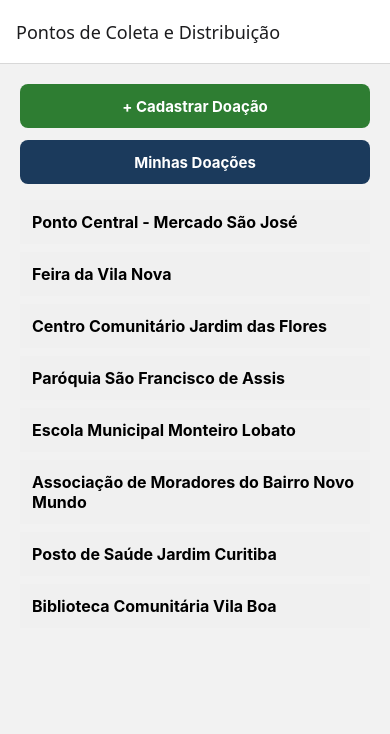
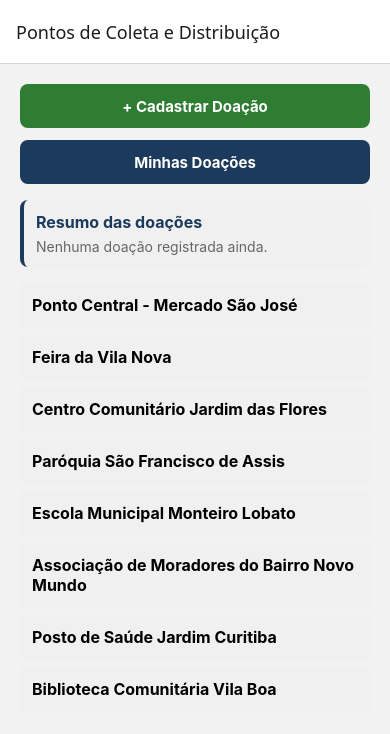
Before and after one commit to SaraOliveira-404/instituto-mao-amiga, a React Native app: screen /ListaPontos in a window 390 px wide. Shown: the top 734 px of the page. Built offline with nearby package versions, Linux system fonts and the light colour scheme.

Commit message:
Resumo com totais por tipo, refs #13

```diff
--- a/src/componentes/ItemDoacao.tsx
+++ b/src/componentes/ItemDoacao.tsx
@@ -1,3 +1,5 @@
+// Card de doação, usado em MinhasDoacoes(clicavel) e DetalheDoacao(não clicavel) por isso está em um aquivo separado para não precisar repetir o código
+
 import { memo } from 'react';
 import { Text, TouchableOpacity, StyleSheet } from 'react-native';
 import type { Doacao } from '../tipos';
--- /dev/null
+++ b/src/componentes/ResumoDoacoes.tsx
@@ -0,0 +1,82 @@
+// Issue #13: mostra o total de doações e a quantidade somada por tipo de item
+
+import { View, Text, StyleSheet } from 'react-native';
+import type { Doacao } from '../tipos';
+
+type Props = {
+  doacoes: Doacao[];
+  titulo?: string;
+};
+
+type TotalTipo = { tipo: string; quantidade: number; doacoes: number };
+
+// Escolhe singular ou plural: (1, 'doação', 'doações') -> 'doação'
+function plural(n: number, singular: string, pluralTxt: string) {
+  return n === 1 ? singular : pluralTxt;
+}
+
+// Agrupa as doações por tipo, soma as quantidades e ordena da maior para a menor
+function calcularTotais(doacoes: Doacao[]): TotalTipo[] {
+  const porTipo: Record<string, TotalTipo> = {};
+
+  for (const d of doacoes) {
+    const atual = porTipo[d.tipoItem] ?? { tipo: d.tipoItem, quantidade: 0, doacoes: 0 };
+    atual.quantidade += Number(d.quantidade) || 0;
+    atual.doacoes += 1;
+    porTipo[d.tipoItem] = atual;
+  }
+
+  // ordem do maior para o menor
+  return Object.values(porTipo).sort(
+    (a, b) => b.quantidade - a.quantidade || a.tipo.localeCompare(b.tipo, 'pt-BR')
+  );
+}
+
+export function ResumoDoacoes({ doacoes, titulo = 'Resumo das doações' }: Props) {
+  // Calculado a cada renderização
+  const totais = calcularTotais(doacoes);
+  const totalUnidades = totais.reduce((soma, t) => soma + t.quantidade, 0);
+
+  return (
+    <View style={styles.caixa}>
+      <Text style={styles.titulo}>{titulo}</Text>
+
+      {/* Issue #13: estado vazio, sem doações a tela não quebra */}
+      {doacoes.length === 0 ? (
+        <Text style={styles.vazio}>Nenhuma doação registrada ainda.</Text>
+      ) : (
+        <>
+          <Text style={styles.total}>
+            Total: {doacoes.length} {plural(doacoes.length, 'doação', 'doações')} ·{' '}
+            {totalUnidades} {plural(totalUnidades, 'unidade', 'unidades')}
+          </Text>
+
+          {/* Uma linha por tipo, ex: "Roupas: 15 unidades em 3 doações" */}
+          {totais.map((t) => (
+            <Text key={t.tipo} style={styles.linha}>
+              <Text style={styles.tipo}>{t.tipo}: </Text>
+              {t.quantidade} {plural(t.quantidade, 'unidade', 'unidades')} em {t.doacoes}{' '}
+              {plural(t.doacoes, 'doação', 'doações')}
+            </Text>
+          ))}
+        </>
+      )}
+    </View>
+  );
+}
+
+const styles = StyleSheet.create({
+  caixa: {
+    padding: 12,
+    marginBottom: 16,
+    backgroundColor: '#F0F0F0',
+    borderRadius: 8,
+    borderLeftWidth: 4,
+    borderLeftColor: '#1B3A5C',
+  },
+  titulo: { fontSize: 16, fontWeight: 'bold', color: '#1B3A5C', marginBottom: 6 },
+  total: { fontSize: 14, fontWeight: '600', color: '#333333', marginBottom: 6 },
+  linha: { fontSize: 14, color: '#333333', marginTop: 2 },
+  tipo: { fontWeight: '600' },
+  vazio: { fontSize: 14, color: '#666666' },
+});
--- a/src/dados/Doacoes.ts
+++ b/src/dados/Doacoes.ts
@@ -1,9 +1,11 @@
+// Issue #08: Único arquivo que acessa o AsyncStorage diretamente
 import AsyncStorage from '@react-native-async-storage/async-storage';
 import type { Doacao } from '../tipos';
 
-const STORAGE_KEY = '@mao_amiga:doacoes';
-const RASCUNHO_KEY = '@mao_amiga:rascunho_doacao';
-const PROXIMO_ID_KEY = '@mao_amiga:proximo_id';
+// Chaves usadas no armazenamento do aparelho
+const STORAGE_KEY = '@mao_amiga:doacoes'; // array com todas as doações
+const RASCUNHO_KEY = '@mao_amiga:rascunho_doacao'; // formulário em andamento
+const PROXIMO_ID_KEY = '@mao_amiga:proximo_id'; // contador para gerar ids
 
 export type Rascunho = {
   tipoItem: string;
@@ -15,17 +17,7 @@ export type Rascunho = {
 
 type NovaDoacao = Omit<Doacao, 'id' | 'criadoEm'>;
 
-async function lerTodas(): Promise<Doacao[]> {
-  try {
-    const salvo = await AsyncStorage.getItem(STORAGE_KEY);
-    return salvo ? (JSON.parse(salvo) as Doacao[]) : [];
-  } catch (e) {
-    console.warn('Erro ao carregar doações do AsyncStorage', e);
-    return [];
-  }
-}
-
-//Id sequencial
+// Issue #08: gera um id único e sequencial
 async function gerarProximoId(): Promise<string> {
   const salvo = await AsyncStorage.getItem(PROXIMO_ID_KEY);
   const atual = salvo ? parseInt(salvo, 10) : 1;
@@ -33,16 +25,24 @@ async function gerarProximoId(): Promise<string> {
   return String(atual);
 }
 
+// Issue #08: lê todas as doações salvas, ordenadas da mais recente para a mais antiga
 export async function listarDoacoes(): Promise<Doacao[]> {
-  const todas = await lerTodas();
-  return todas.sort(
-    (a, b) => new Date(b.criadoEm).getTime() - new Date(a.criadoEm).getTime()
-  );
+  try {
+    const salvo = await AsyncStorage.getItem(STORAGE_KEY);
+    const todas = salvo ? (JSON.parse(salvo) as Doacao[]) : [];
+    return todas.sort(
+      (a, b) => new Date(b.criadoEm).getTime() - new Date(a.criadoEm).getTime()
+    );
+  } catch (e) {
+    console.warn('Erro ao carregar doações do AsyncStorage', e);
+    return [];
+  }
 }
 
+// Issue #08: acrescenta uma doação ao array sem apagar as anteriores
 export async function salvarDoacao(dados: NovaDoacao): Promise<Doacao | null> {
   try {
-    const todas = await lerTodas();
+    const todas = await listarDoacoes();
     const novaDoacao: Doacao = {
       ...dados,
       id: await gerarProximoId(),
@@ -56,11 +56,12 @@ export async function salvarDoacao(dados: NovaDoacao): Promise<Doacao | null> {
   }
 }
 
+// Issue #11: substitui uma doação existente pelo mesmo id (não duplica)
 export async function atualizarDoacao(doacao: Doacao): Promise<boolean> {
   try {
-    const todas = await lerTodas();
+    const todas = await listarDoacoes();
     const indice = todas.findIndex((d) => d.id === doacao.id);
-    if (indice === -1) return false;
+    if (indice === -1) return false; // não achou a doação
 
     todas[indice] = doacao;
     await AsyncStorage.setItem(STORAGE_KEY, JSON.stringify(todas));
@@ -71,9 +72,10 @@ export async function atualizarDoacao(doacao: Doacao): Promise<boolean> {
   }
 }
 
+// Issue #10: remove a doação com o id informado e salva o array sem ela
 export async function excluirDoacao(id: string): Promise<boolean> {
   try {
-    const todas = await lerTodas();
+    const todas = await listarDoacoes();
     const restantes = todas.filter((d) => d.id !== id);
     await AsyncStorage.setItem(STORAGE_KEY, JSON.stringify(restantes));
     return true;
@@ -83,11 +85,13 @@ export async function excluirDoacao(id: string): Promise<boolean> {
   }
 }
 
+// Doações de um ponto específico (usada no detalhe do ponto e no resumo por ponto
 export async function listarDoacoesPorPonto(nomePonto: string): Promise<Doacao[]> {
   const todas = await listarDoacoes();
   return todas.filter((d) => d.pontoDestino === nomePonto);
 }
 
+// Lê o rascunho do formulário (para recuperar o que a pessoa já tinha digitado)
 export async function carregarRascunho(): Promise<Rascunho | null> {
   try {
     const salvo = await AsyncStorage.getItem(RASCUNHO_KEY);
@@ -98,6 +102,7 @@ export async function carregarRascunho(): Promise<Rascunho | null> {
   }
 }
 
+// Salva o rascunho; se receber null, apaga o rascunho salvo
 export async function salvarRascunho(r: Rascunho | null): Promise<void> {
   try {
     if (r === null) await AsyncStorage.removeItem(RASCUNHO_KEY);
--- a/src/dados/TiposItem.ts
+++ b/src/dados/TiposItem.ts
@@ -1,3 +1,6 @@
+// Issue #12: Lista de tipos de item disponíveis. Usada no seletor do cadastro e nas sugestões do filtro
+// É usado em CadastroDoação e MinhasDoacoes por isso está em um aquivo separado para não precisar repetir o código
+
 export const tiposItem: string[] = [
   'Alimentos',
   'Roupas',
--- a/src/telas/DetalhePonto.tsx
+++ b/src/telas/DetalhePonto.tsx
@@ -6,9 +6,11 @@ import type { RootStackParamList, Ponto, Doacao } from '../tipos';
 import { pontosMock } from '../dados/Pontos';
 import { listarDoacoesPorPonto } from '../dados/Doacoes';
 import { ItemDoacao } from '../componentes/ItemDoacao';
+import { ResumoDoacoes } from '../componentes/ResumoDoacoes';
 
 type Props = NativeStackScreenProps<RootStackParamList, 'DetalhePonto'>;
 
+// Mostra os dados do ponto, o resumo e as doações recentes destinadas a ele
 function PontoDetalhe({ ponto }: { ponto: Ponto }) {
   const [doacoes, setDoacoes] = useState<Doacao[]>([]);
 
@@ -24,13 +26,17 @@ function PontoDetalhe({ ponto }: { ponto: Ponto }) {
         <Text style={styles.campo}>Horário: {ponto.horario}</Text>
         <Text style={styles.campo}>{ponto.recebeOuDistribui}</Text>
 
+        <View style={styles.secaoResumo}>
+          <ResumoDoacoes doacoes={doacoes} titulo="Resumo deste ponto" />
+        </View>
+
         <View style={styles.secaoDoacoes}>
-          <Text style={styles.secaoTitulo}>Doações recentes</Text>
+          <Text style={styles.secaoTitulo}>Doações deste ponto</Text>
 
           {doacoes.length === 0 ? (
             <Text style={styles.vazio}>Nenhuma doação registrada ainda.</Text>
           ) : (
-            doacoes.slice(0, 5).map((d) => <ItemDoacao key={d.id} doacao={d} />)
+            doacoes.map((d) => <ItemDoacao key={d.id} doacao={d} />)
           )}
         </View>
       </ScrollView>
@@ -54,7 +60,8 @@ const styles = StyleSheet.create({
   scrollContent: { padding: 20 },
   nome: { fontSize: 22, fontWeight: 'bold', color: '#1B3A5C', marginBottom: 12 },
   campo: { fontSize: 16, marginTop: 6, color: '#333333' },
-  secaoDoacoes: { marginTop: 24 },
+  secaoResumo: { marginTop: 24 },
+  secaoDoacoes: { marginTop: 8 },
   secaoTitulo: { fontSize: 16, fontWeight: 'bold', color: '#1B3A5C', marginBottom: 8 },
   vazio: { fontSize: 14, color: '#666' },
 });
--- a/src/telas/ListaPontos.tsx
+++ b/src/telas/ListaPontos.tsx
@@ -1,11 +1,16 @@
+import { useCallback, useState } from 'react';
 import { Text, TouchableOpacity, FlatList, StyleSheet } from 'react-native';
 import { SafeAreaView } from 'react-native-safe-area-context';
+import { useFocusEffect } from '@react-navigation/native';
 import type { NativeStackScreenProps } from '@react-navigation/native-stack';
-import type { RootStackParamList, Ponto } from '../tipos';
+import type { RootStackParamList, Ponto, Doacao } from '../tipos';
 import { pontosMock } from '../dados/Pontos';
+import { listarDoacoes } from '../dados/Doacoes';
+import { ResumoDoacoes } from '../componentes/ResumoDoacoes';
 
 type Props = NativeStackScreenProps<RootStackParamList, 'ListaPontos'>;
 
+// Item da lista: toque abre o detalhe do ponto
 function PontoItem({ ponto, onPress }: { ponto: Ponto; onPress: () => void }) {
   return (
     <TouchableOpacity style={styles.item} onPress={onPress}>
@@ -14,7 +19,17 @@ function PontoItem({ ponto, onPress }: { ponto: Ponto; onPress: () => void }) {
   );
 }
 
+// TELA INICIAL: botões de atalho, resumo geral e lista de pontos
 function ListaPontos({ navigation }: Props) {
+  const [doacoes, setDoacoes] = useState<Doacao[]>([]); // alimenta o resmumo geral
+
+  //Roda toda vez que a tela volta a ficar visível
+  useFocusEffect(
+    useCallback(() => {
+      listarDoacoes().then(setDoacoes);
+    }, [])
+  );
+
   return (
     <SafeAreaView style={styles.container} edges={['bottom', 'left', 'right']}>
       <TouchableOpacity
@@ -23,6 +38,8 @@ function ListaPontos({ navigation }: Props) {
       >
         <Text style={styles.botaoCadastroTexto}>+ Cadastrar Doação</Text>
       </TouchableOpacity>
+
+      {/* Tela de histórico */}
       <TouchableOpacity
         style={styles.botaoHistorico}
         onPress={() => navigation.navigate('MinhasDoacoes')}
@@ -33,6 +50,8 @@ function ListaPontos({ navigation }: Props) {
       <FlatList
         data={pontosMock}
         keyExtractor={(ponto) => ponto.id}
+        // Resumo geral no topo da lista (rola junto com os pontos)
+        ListHeaderComponent={<ResumoDoacoes doacoes={doacoes} />}
         renderItem={({ item }) => (
           <PontoItem
             ponto={item}
--- a/src/tipos.ts
+++ b/src/tipos.ts
@@ -1,3 +1,5 @@
+// Tipos compartilhados pelo app inteiro
+
 export type Ponto = {
   id: string;
   nome: string;
@@ -15,6 +17,7 @@ export type Doacao = {
   descricao: string;
 };
 
+
 export type RootStackParamList = {
   ListaPontos: undefined;
   DetalhePonto: { pontoId: string };
--- a/src/utilitarios/formatarData.ts
+++ b/src/utilitarios/formatarData.ts
@@ -1,3 +1,7 @@
+// Issue #10: transforma a data salva (ISO) em texto legível, ex: "02/10/2026 14:30"
+// É usado em ItemDoacao e DetalheDoacao por isso está em um aquivo separado para não precisar repetir o código
+// Fica em utilitarios por retornar algo diferente do que recebe
+
 export function formatarData(iso: string): string {
   const data = new Date(iso);
   if (isNaN(data.getTime())) return '';
```
Also changed, not shown: App.tsx (+7 -0 lines), src/telas/CadastroDoacao.tsx (+27 -28 lines), src/telas/DetalheDoacao.tsx (+8 -3 lines), src/telas/MinhasDoacoes.tsx (+9 -7 lines).
